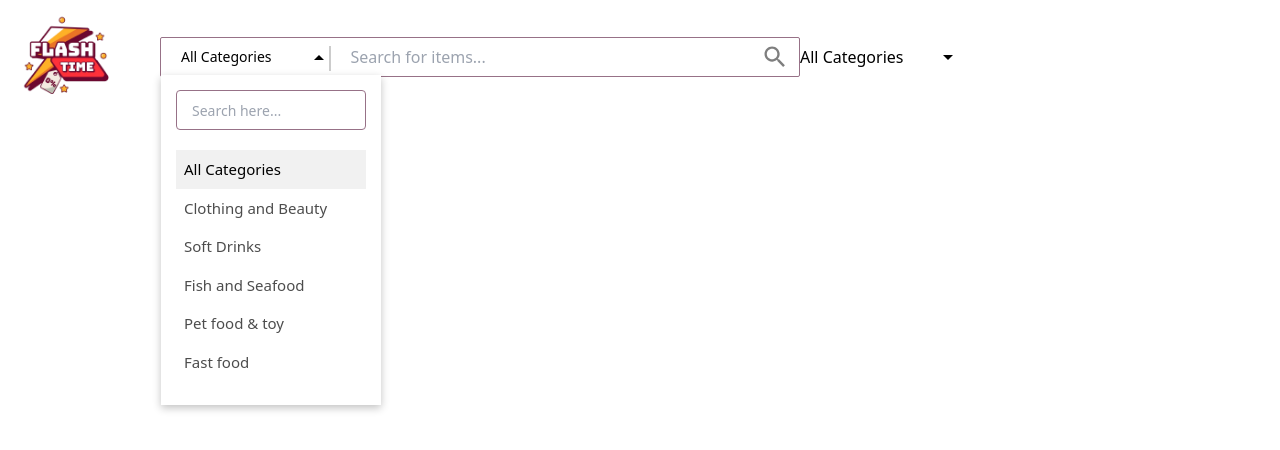
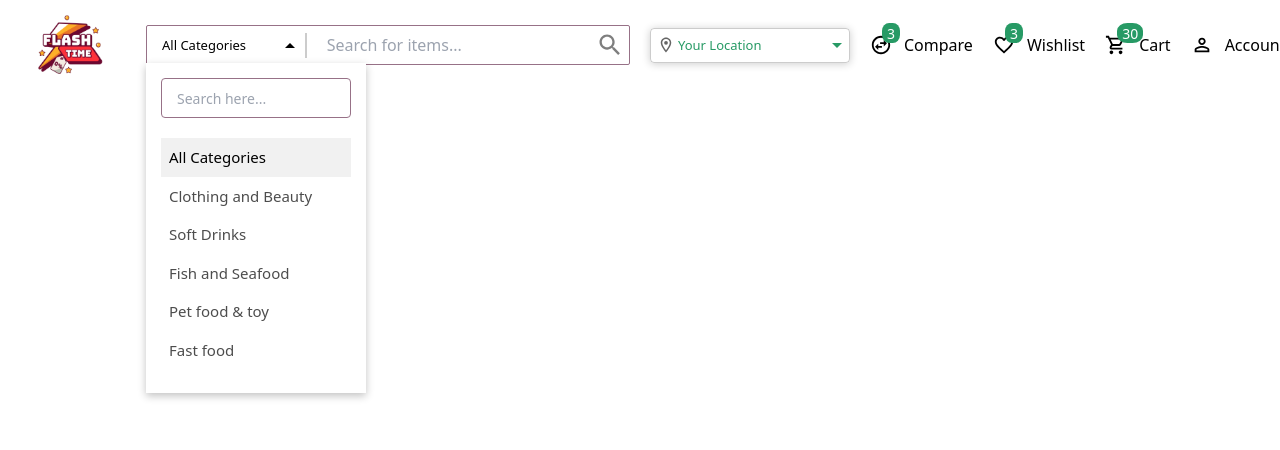
Before and after one commit to MohonSaha/Flash-Time-Client, a React (Vite) app: page / in a window 1280 px wide. Both pictures are taken after a click on the element "All Categories". Shown: the top 450 px of the page. Built offline with nearby package versions, Linux system fonts and the light colour scheme; no server answers.

Commit message:
add header shopping options

```diff
--- a/package.json
+++ b/package.json
@@ -15,6 +15,7 @@
     "@mui/base": "^5.0.0-beta.40",
     "@mui/icons-material": "^5.16.4",
     "@mui/material": "^5.16.4",
+    "axios": "^1.7.2",
     "bootstrap": "^5.3.3",
     "react": "^18.3.1",
     "react-dom": "^18.3.1"
--- a/src/components/header/Header.jsx
+++ b/src/components/header/Header.jsx
@@ -2,30 +2,137 @@ import "./header.css";
 import logo from "../../assets/images/logos/quicktime_01-removebg-preview.png";
 import SearchIcon from "@mui/icons-material/Search";
 import Select from "../selectDropdown/Select";
+import { useEffect, useState } from "react";
+import LocationOnOutlinedIcon from "@mui/icons-material/LocationOnOutlined";
+// import DonutLargeRoundedIcon from "@mui/icons-material/DonutLargeRounded";
+import SwapHorizontalCircleOutlinedIcon from "@mui/icons-material/SwapHorizontalCircleOutlined";
+import FavoriteBorderIcon from "@mui/icons-material/FavoriteBorder";
+import ShoppingCartOutlinedIcon from "@mui/icons-material/ShoppingCartOutlined";
+import PermIdentityOutlinedIcon from "@mui/icons-material/PermIdentityOutlined";
 
 const Header = () => {
+  const categoriesNames = [
+    "Clothing and Beauty",
+    "Soft Drinks",
+    "Fish and Seafood",
+    "Pet food & toy",
+    "Fast food",
+    "Baking material",
+    "Vegetables",
+    "Fresh fruit",
+    "Bread and juice",
+    "Milk and Dairies",
+    "Soft Drinks",
+    "Clothing and Beauty",
+    "Fish and Seafood",
+    "Fast food",
+    "Pet food & toy",
+  ];
+
+  const [categories, setCategories] = useState(categoriesNames);
+
+  const countriesList = [];
+
+  useEffect(() => {
+    const getCountry = async (url) => {
+      try {
+        const response = await fetch(url);
+        if (response.ok) {
+          const data = await response.json();
+          console.log(data.data); // Adjusted to match the API response structure
+          data.data.map((item) => {
+            countriesList.push(item.country);
+          });
+        } else {
+          console.error("Network response was not ok");
+        }
+      } catch (error) {
+        console.error("Fetch error:", error);
+      }
+    };
+
+    getCountry("https://countriesnow.space/api/v0.1/countries/");
+  }, [countriesList]);
+
   return (
     <div>
       <header>
         <div className="container-fluid">
-          <div className="grid grid-cols-8 items-center justify-center">
-            <div className="col-md-2">
-              <img src={logo} alt="" width={140} />
+          <div className="grid grid-cols-10 items-center justify-center gap-5">
+            <div className="">
+              <img src={logo} alt="" width={190} />
             </div>
 
             <div className="col-span-4">
               <div className="headerSearch flex items-center rounded-sm">
-                <Select />
+                <Select data={categories} placeholder={"All Categories"} />
 
                 <div className="search">
                   <input type="text" placeholder="Search for items..." />
-                  <SearchIcon className="searchIcons cursor-pointer" />
+                  <SearchIcon
+                    className="searchIcons cursor-pointer"
+                    icon={false}
+                  />
                 </div>
               </div>
             </div>
 
-            <div>
-              <Select />
+            <div className="col-span-5 flex items-center">
+              <div className=" flex items-center">
+                <div className="countryWrapper">
+                  <Select
+                    data={countriesList}
+                    placeholder={"Your Location"}
+                    icon={
+                      <LocationOnOutlinedIcon
+                        style={{ opacity: 0.6, fontSize: 18, marginRight: 3 }}
+                      />
+                    }
+                  />
+                </div>
+
+                <ul className="list list-inline mb-0 headerTabs flex items-center">
+                  <li className="list-inline-item">
+                    <span className="flex items-center">
+                      <SwapHorizontalCircleOutlinedIcon
+                        style={{ fontSize: 22 }}
+                        className="mr-3"
+                      />
+                      <span className="badge">3</span>
+                      Compare
+                    </span>
+                  </li>
+                  <li className="list-inline-item">
+                    <span className="flex items-center">
+                      <FavoriteBorderIcon
+                        style={{ fontSize: 22 }}
+                        className="mr-3"
+                      />
+                      <span className="badge">3</span>
+                      Wishlist
+                    </span>
+                  </li>
+                  <li className="list-inline-item">
+                    <span className="flex items-center">
+                      <ShoppingCartOutlinedIcon
+                        style={{ fontSize: 22 }}
+                        className="mr-3"
+                      />
+                      <span className="badge">30</span>
+                      Cart
+                    </span>
+                  </li>
+                  <li className="list-inline-item">
+                    <span className="flex items-center">
+                      <PermIdentityOutlinedIcon
+                        style={{ fontSize: 22 }}
+                        className="mr-3"
+                      />
+                      Account
+                    </span>
+                  </li>
+                </ul>
+              </div>
             </div>
           </div>
         </div>
--- a/src/components/header/header.css
+++ b/src/components/header/header.css
@@ -2,18 +2,18 @@ header {
   width: 100%;
   height: auto;
   margin: auto;
-  padding: 10px 0px;
+  padding: 10px 20px;
 }
 
 header .headerSearch {
   width: 100%;
   height: 40px;
   border: 1px solid var(--primary-light-color);
-  padding: 10px 20px;
+  padding: 10px 15px;
 }
 
 header .headerSearch .selectDrop {
-  width: 25%;
+  width: 32%;
   font-size: 14px;
   font-weight: 500;
   position: relative;
@@ -25,12 +25,12 @@ header .headerSearch .selectDrop::after {
   height: 25px;
   background-color: rgba(0, 0, 0, 0.2);
   position: absolute;
-  top: 10px;
+  top: 7px;
   right: 0px;
 }
 
 header .headerSearch .search {
-  width: 75%;
+  width: 68%;
   padding-left: 20px;
   position: relative;
 }
@@ -50,3 +50,64 @@ header .headerSearch .search .searchIcons {
   opacity: 0.5 !important;
   font-size: 28px;
 }
+
+header .countryWrapper .selectDrop {
+  width: 200px !important;
+  border: 1px solid rgba(0, 0, 0, 0.2);
+  border-radius: 4px;
+  padding-left: 6px;
+  padding-right: 6px;
+  height: 35px;
+  display: flex;
+  align-items: center;
+  font-size: 14px !important;
+  box-shadow: 0px 1px 8px rgb(0, 0, 0, 0.2);
+}
+
+header .countryWrapper .selectDrop .openSelect .arrow {
+  position: absolute;
+  top: 4px;
+  right: 0px;
+}
+
+header .countryWrapper .selectDrop .selectDropdown {
+  left: 0 !important;
+}
+
+header .countryWrapper .openSelect {
+  color: var(--primary-color) !important;
+}
+
+header .headerTabs {
+  /* padding-left: 8px; */
+}
+
+header .headerTabs li {
+  position: relative;
+  margin-left: 20px;
+  font-size: 16px;
+}
+
+header .headerTabs li span {
+  font-size: 16px;
+  cursor: pointer;
+}
+
+header .headerTabs li span .badge {
+  /* display: inline-block; */
+  /* width: 100px; */
+  height: 20px;
+  padding: 5px;
+  background: var(--primary-color);
+  border-radius: 40%;
+  /* text-align: center; */
+  display: flex;
+  align-items: center;
+  /* bottom: 0; */
+  font-size: 14px;
+  color: white;
+  font-weight: 400;
+  position: absolute;
+  top: -10px;
+  left: 12px;
+}
--- a/src/components/selectDropdown/Select.jsx
+++ b/src/components/selectDropdown/Select.jsx
@@ -1,13 +1,15 @@
+/* eslint-disable react/prop-types */
 import { useState } from "react";
 import "./select.css";
 import ArrowDropDownIcon from "@mui/icons-material/ArrowDropDown";
 import ArrowDropUpIcon from "@mui/icons-material/ArrowDropUp";
 import { ClickAwayListener } from "@mui/base/ClickAwayListener";
 
-const Select = () => {
+// eslint-disable-next-line react/prop-types
+const Select = ({ data, placeholder, icon }) => {
   const [isOpenSelect, setIsOpenSelect] = useState(false);
   const [selectedIndex, setSelectedIndex] = useState(0);
-  const [selectItem, setSelectItem] = useState("All Categories");
+  const [selectItem, setSelectItem] = useState(placeholder);
 
   const openSelect = () => {
     setIsOpenSelect(!isOpenSelect);
@@ -22,6 +24,7 @@ const Select = () => {
   return (
     <ClickAwayListener onClickAway={() => setIsOpenSelect(false)}>
       <div className="selectDrop cursor-pointer relative">
+        {icon}
         <span className="openSelect " onClick={openSelect}>
           {selectItem}
           {isOpenSelect === true ? (
@@ -38,41 +41,24 @@ const Select = () => {
             </div>
             <ul className="searchResults">
               <li
-                onClick={() => closeSelect("All Categories", 0)}
+                key={0}
+                onClick={() => closeSelect(placeholder, 0)}
                 className={`${selectedIndex === 0 ? "active" : ""}`}
               >
-                All Categories
+                {placeholder}
               </li>
-              <li
-                onClick={() => closeSelect("Clothing and Beauty", 1)}
-                className={`${selectedIndex === 1 ? "active" : ""}`}
-              >
-                Clothing and Beauty
-              </li>
-              <li
-                onClick={() => closeSelect("Soft Drinks", 2)}
-                className={`${selectedIndex === 2 ? "active" : ""}`}
-              >
-                Soft Drinks
-              </li>
-              <li
-                onClick={() => closeSelect(3)}
-                className={`${selectedIndex === 3 ? "active" : ""}`}
-              >
-                Fish and Seafood
-              </li>
-              <li onClick={() => closeSelect(4)}>Pet food & toy</li>
-              <li onClick={() => closeSelect(5)}>Fast food</li>
-              <li onClick={() => closeSelect(6)}>Baking material</li>
-              <li onClick={() => closeSelect(7)}>Vegetables</li>
-              <li onClick={() => closeSelect(8)}>Fresh fruit</li>
-              <li onClick={() => closeSelect(9)}>Bread and juice</li>
-              <li onClick={() => closeSelect(10)}>Milk and Dairies</li>
-              <li onClick={() => closeSelect(11)}>Soft Drinks</li>
-              <li onClick={() => closeSelect(12)}>Clothing and Beauty</li>
-              <li onClick={() => closeSelect(13)}>Fish and Seafood</li>
-              <li onClick={() => closeSelect(14)}>Fast food</li>
-              <li onClick={() => closeSelect(15)}>Pet food & toy</li>
+
+              {data?.map((item, index) => {
+                return (
+                  <li
+                    key={index + 1}
+                    onClick={() => closeSelect(item, index + 1)}
+                    className={`${selectedIndex === index + 1 ? "active" : ""}`}
+                  >
+                    {item}
+                  </li>
+                );
+              })}
             </ul>
           </div>
         )}
--- a/src/components/selectDropdown/select.css
+++ b/src/components/selectDropdown/select.css
@@ -4,7 +4,7 @@
   background: #fff;
   position: absolute;
   top: 95%;
-  left: -20px;
+  left: -16px;
   z-index: 100;
   /* box-shadow: 0 3px 6px rbg(0 0 0 / 20%); */
   box-shadow: rgba(0, 0, 0, 0.24) 0px 3px 8px;
@@ -14,12 +14,13 @@
 .selectDrop .openSelect {
   display: block;
   padding: 10px 0px;
+  font-size: 13px;
 }
 
 .selectDrop .openSelect .arrow {
   position: absolute;
-  top: 10px;
-  right: 0px;
+  top: 8px;
+  right: 5px;
 }
 
 .dropSearchField input {
--- a/src/index.css
+++ b/src/index.css
@@ -3,6 +3,7 @@
 @tailwind utilities;
 
 :root {
-  --primary-color: #6b063f;
+  /* --primary-color: #6b063f; */
+  --primary-color: #279a65;
   --primary-light-color: #977187;
 }
```
Also changed, not shown: 1 other file (tests, documents, lock files or other folders).
